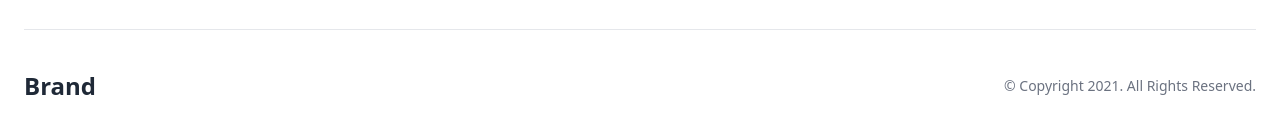
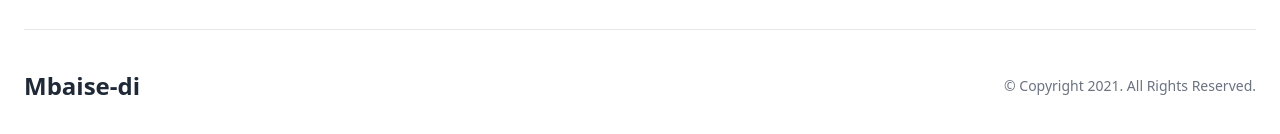
Before and after one commit to NRG-BUILDS/mbaise-di, a React (Vite) app: page / in a window 1280 px wide. Shown: the part 5669-5803 px from the top of the page. Built offline with nearby package versions, Linux system fonts and the light colour scheme.

Commit message:
update brand name to Mbaise-di in the App component

```diff
--- a/src/App.tsx
+++ b/src/App.tsx
@@ -654,7 +654,7 @@ function App() {
               href="#"
               className="text-2xl font-bold text-gray-800 transition-colors duration-300 hover:text-gray-700 dark:text-white dark:hover:text-gray-300"
             >
-              Brand
+              Mbaise-di
             </a>
 
             <p className="mt-4 text-sm text-gray-500 dark:text-gray-300 sm:mt-0">
```
